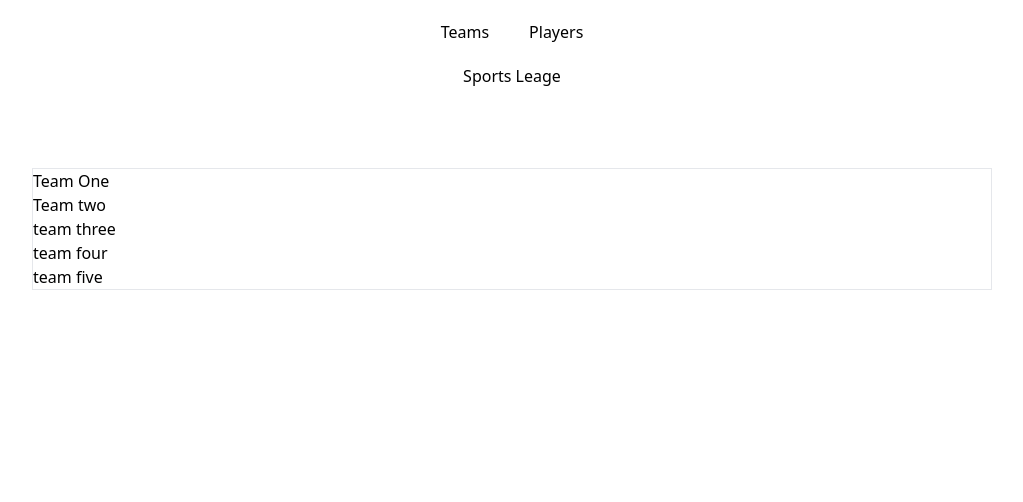
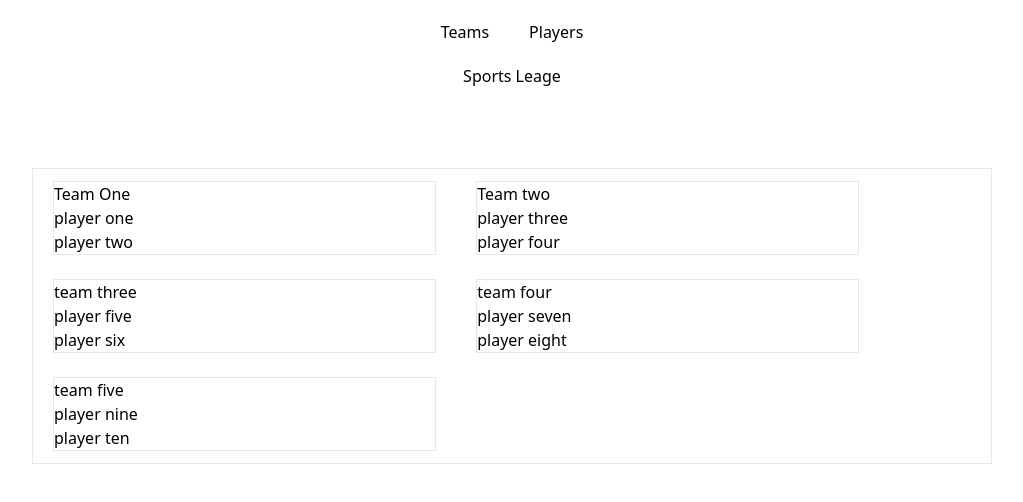
Before and after one commit to hussainsajib/sports-league, a React (Create React App) app: page / in a window 1280 px wide. Shown: the top 502 px of the page, without its empty margins (128-1151 px from the left). Built offline with nearby package versions, Linux system fonts and the light colour scheme.

Commit message:
teamcard initial

```diff
--- /dev/null
+++ b/src/components/TeamCard.js
@@ -0,0 +1,15 @@
+import React from 'react'
+
+
+const TeamCard = ({ team }) => {
+    return (
+        <div className="border w-2/5 mx-5 my-3">
+            <div>{ team.name }</div>
+            <ul>
+                {team.players.map(player => <li>{ player }</li>)}
+            </ul>
+        </div>
+    )
+}
+
+export default TeamCard
--- a/src/components/TeamsPage.js
+++ b/src/components/TeamsPage.js
@@ -1,9 +1,10 @@
 import React from 'react'
+import TeamCard from './TeamCard'
 
 const TeamsPage = ({ teams }) => {
     return (
-        <div>
-            {teams.map((team,index )=> <div key={index}>{team.name}</div>)}
+        <div className="w-full flex flex-wrap">
+            {teams.map((team,index )=> <TeamCard key={ index } team={ team } />)}
         </div>
     )
 }
```
